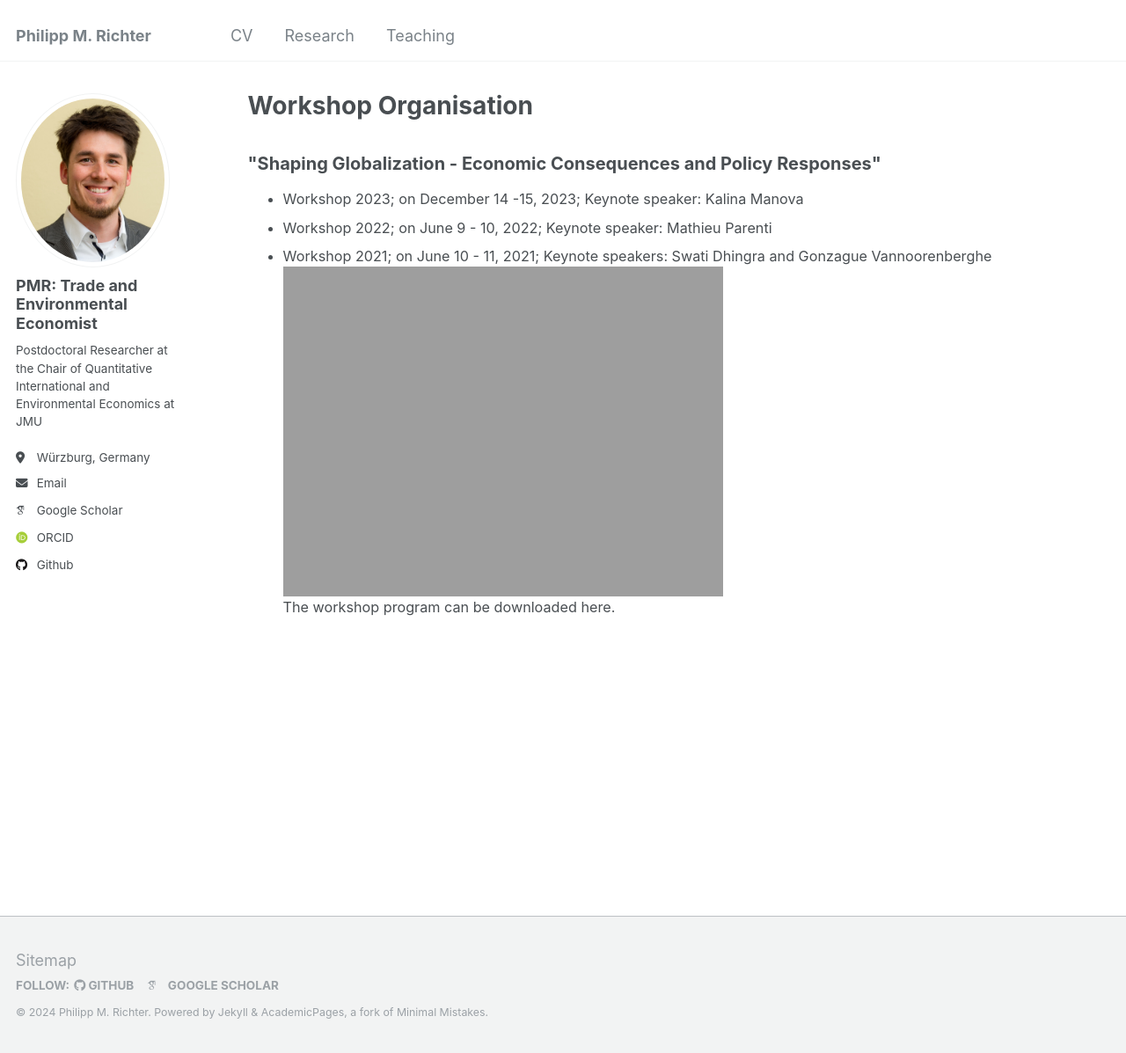
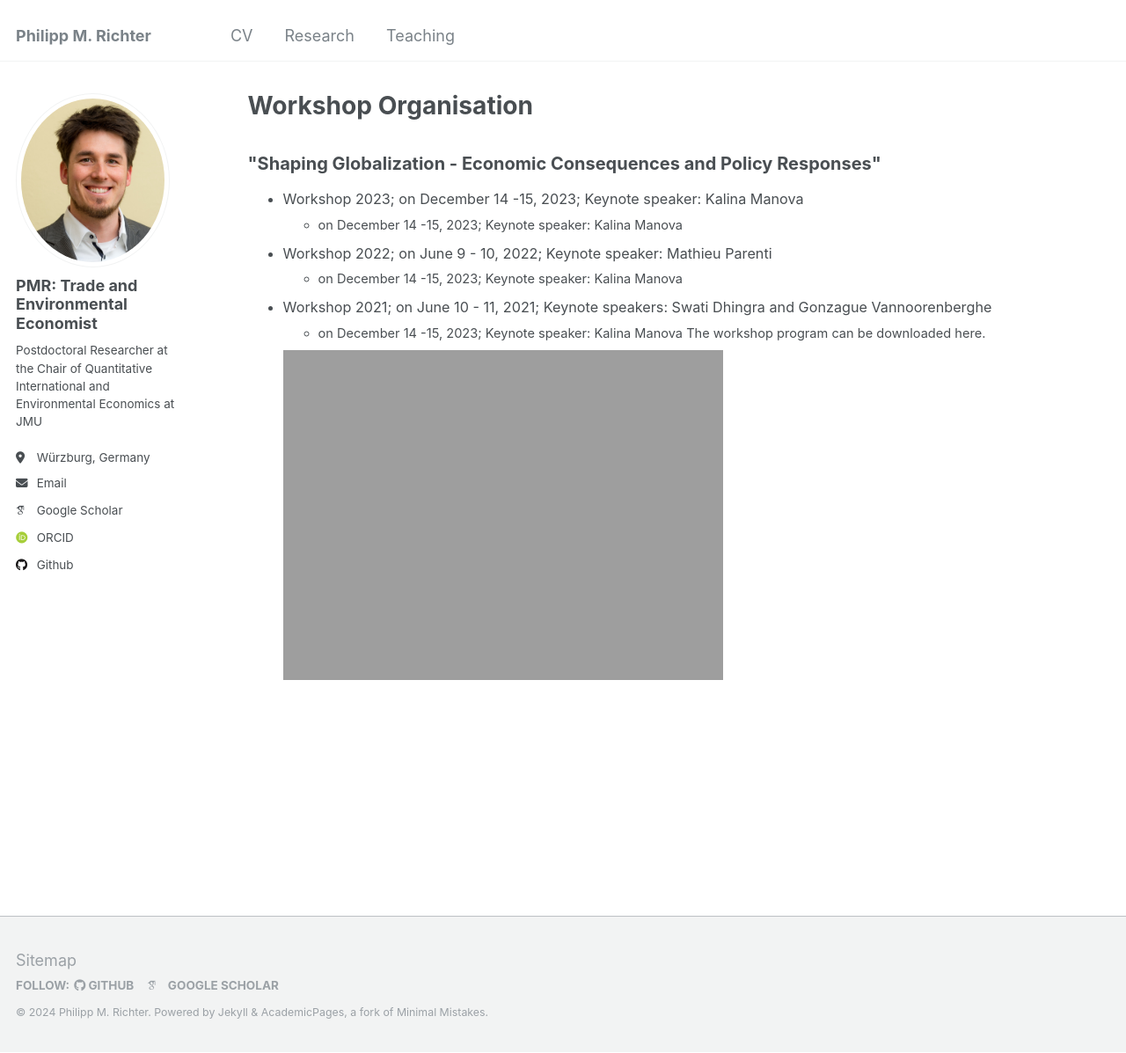
Before and after one commit to PhMRichter/PhMRichter.github.io, a Jekyll site: the page built from _pages/workshops.html, in a window 1280 px wide and 1197 px high. Shown: the whole window at 88% size. Built offline with Jekyll 4.4.1, drawn with Linux system fonts in a browser that asks for light colours; some web fonts are replaced.

Commit message:
Update workshops.html

```diff
--- a/_pages/workshops.html
+++ b/_pages/workshops.html
@@ -9,11 +9,23 @@ author_profile: true
 
 <ul  style="font-size: 0.9em;">
   <li> Workshop 2023; on December 14 -15, 2023; Keynote speaker: Kalina Manova
+    <ul  style="font-size: 0.9em;">
+      <li> on December 14 -15, 2023; Keynote speaker: Kalina Manova
+      </li>
+    </ul>
   </li>
    <li> Workshop 2022; on June 9 - 10, 2022; Keynote speaker: Mathieu Parenti
+    <ul  style="font-size: 0.9em;">
+      <li> on December 14 -15, 2023; Keynote speaker: Kalina Manova
+      </li>
+    </ul>
   </li>
    <li> Workshop 2021; on June 10 - 11, 2021; Keynote speakers: Swati Dhingra and Gonzague Vannoorenberghe <br>
+     <ul  style="font-size: 0.9em;">
+      <li> on December 14 -15, 2023; Keynote speaker: Kalina Manova
+        The workshop program can be downloaded here.
+      </li>
+    </ul>
       <img src="https://phmrichter.github.io/files/Shaping Globalization Workshop 2021_Photo.png" alt="ShapingGloba_2021-photo" width="500" height="300"> <br>
-     The workshop program can be downloaded here.
-  </li>
+     </li>
 </ul>
```
